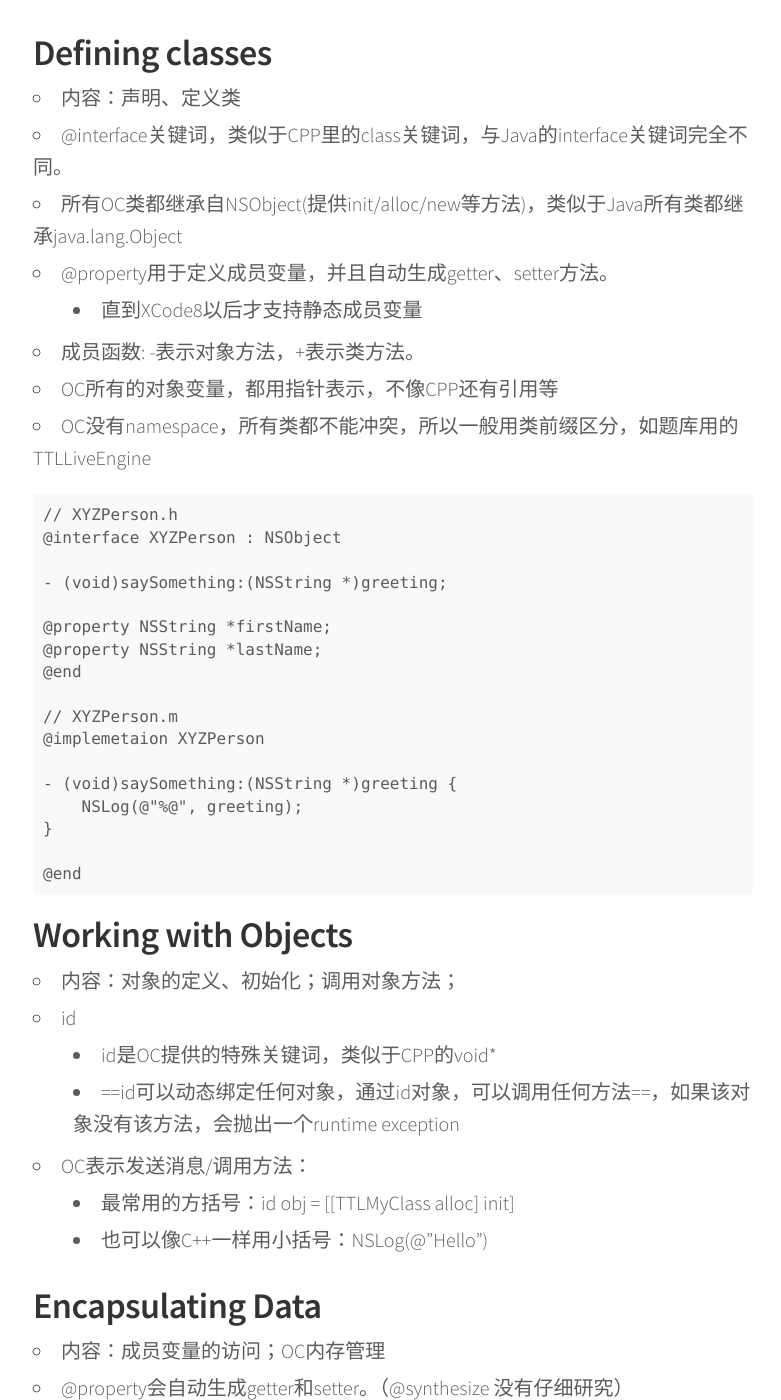
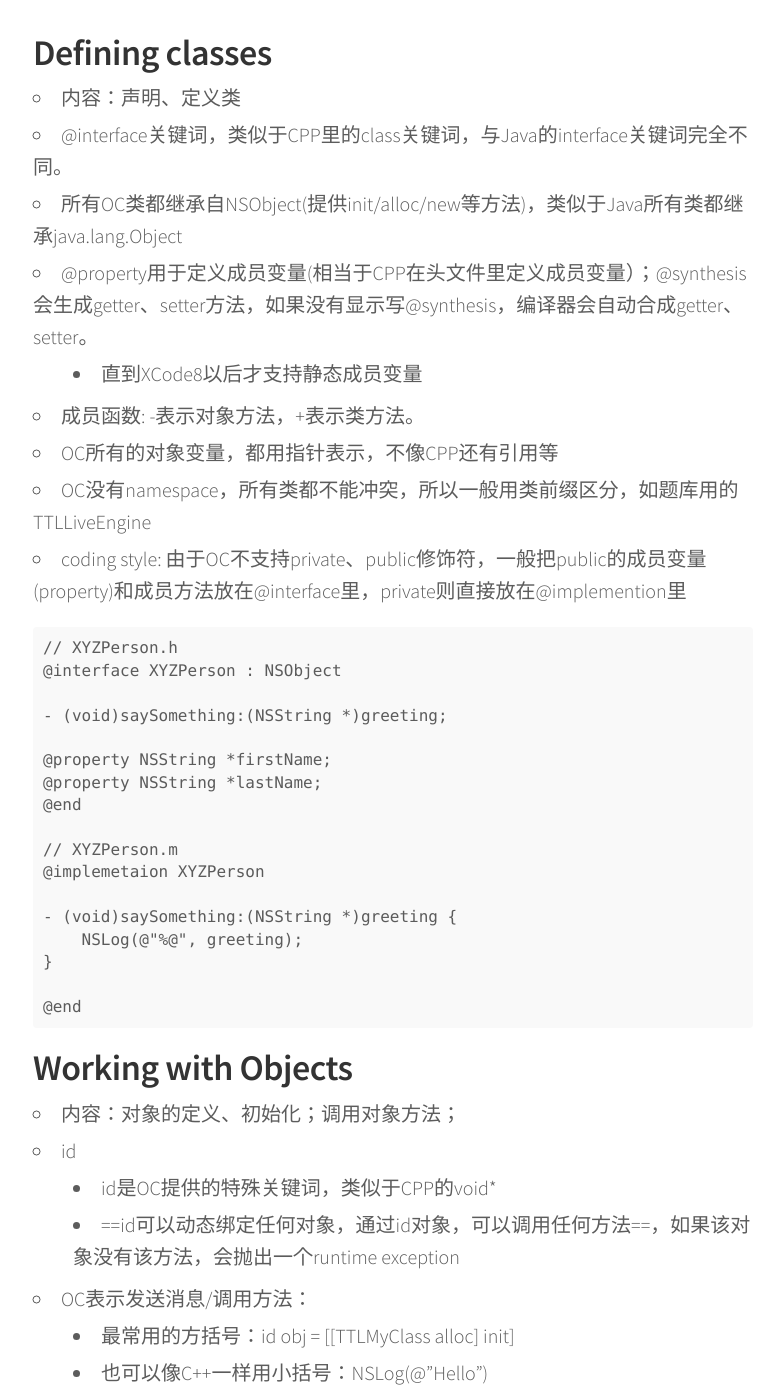
Before and after one commit to xjsXjtu/xjsxjtu.github.io, a Jekyll site: the page built from _posts/2017-12-20-learning_objectiveC_in_30min.md, in a window 1280 px wide and 1400 px high, scrolled down 764 px. Shown: the whole window, without its empty margins (247-1028 px from the left). Built offline with Jekyll 4.4.1, drawn with Linux system fonts in a browser that asks for light colours; nearby versions of some CDN libraries.

Commit message:
MOD: objc @systhesis usage

````diff
--- a/_posts/2017-12-20-learning_objectiveC_in_30min.md
+++ b/_posts/2017-12-20-learning_objectiveC_in_30min.md
@@ -21,11 +21,12 @@ share: false
 - 内容：声明、定义类
 - @interface关键词，类似于CPP里的class关键词，与Java的interface关键词完全不同。
 - 所有OC类都继承自NSObject(提供init/alloc/new等方法)，类似于Java所有类都继承java.lang.Object
-- @property用于定义成员变量，并且自动生成getter、setter方法。
+- @property用于定义成员变量(相当于CPP在头文件里定义成员变量）；@synthesis会生成getter、setter方法，如果没有显示写@synthesis，编译器会自动合成getter、setter。
   - 直到XCode8以后才支持静态成员变量
 - 成员函数: -表示对象方法，+表示类方法。
 - OC所有的对象变量，都用指针表示，不像CPP还有引用等
 - OC没有namespace，所有类都不能冲突，所以一般用类前缀区分，如题库用的TTLLiveEngine
+- coding style: 由于OC不支持private、public修饰符，一般把public的成员变量(property)和成员方法放在@interface里，private则直接放在@implemention里
 
 ```
 // XYZPerson.h
@@ -60,7 +61,6 @@ share: false
 ## Encapsulating Data
 
 - 内容：成员变量的访问；OC内存管理
-- @property会自动生成getter和setter。（@synthesize 没有仔细研究）
 - OC可以不用@property定义成员变量，也可以在直接定义
   - 但是，@property是best practice!
 
````
